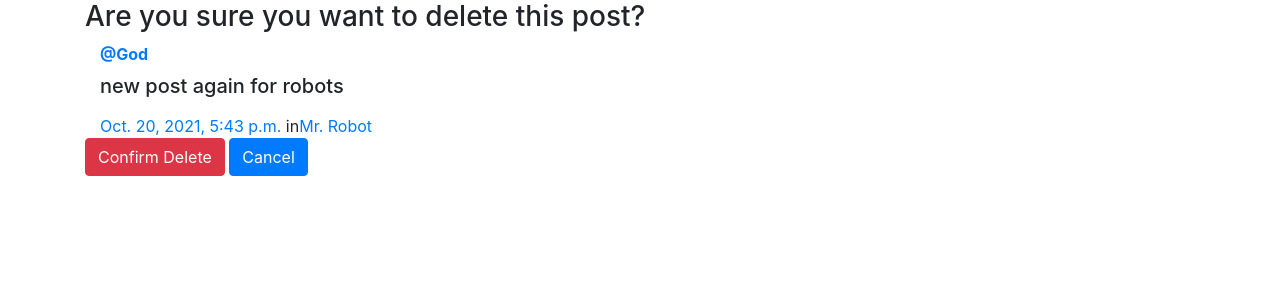
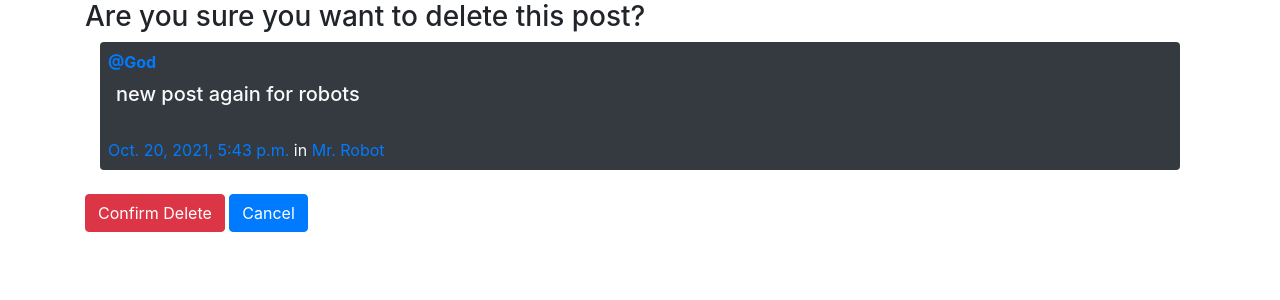
Before and after one commit to August-Schleich/Space_Social, a Django app: a page that uses Space_Social/templates/base.html in a window 1280 px wide. Shown: the part 56-356 px from the top of the page. Run offline with Django 3.2, Linux system fonts and the light colour scheme; data comes from the database, SQL or seed files in the repository; both versions use the stored data as it was after the commit; some libraries are stand-ins or nearby versions.

Commit message:
debugging CreatePost Class: found no success url on CreatePost

```diff
--- a/Space_Social/groups/templates/groups/group_detail.html
+++ b/Space_Social/groups/templates/groups/group_detail.html
@@ -24,6 +24,7 @@
 	{% else %}
 
 		{% for post in group.posts.all %}
+
 		<div class="bg-dark text-light p-3"style="border-radius: 10px;">
 			{% include "posts/_post.html" %}
 		</div>
--- a/Space_Social/posts/templates/posts/_post.html
+++ b/Space_Social/posts/templates/posts/_post.html
@@ -1,12 +1,13 @@
+
 <div class="media">
 
-	<div class="media-body">
+	<div class="media-body bg-dark p-2 text-light rounded">
 		<a href="{% url 'posts:for_user' username=post.user.username %}"><strong >@{{ post.user.username }}</strong></a>
-		<h5 class="media-heading pt-2">{{ post.message_html|safe }}</h5>
+		<h5 class="media-heading p-2">{{ post.message_html|safe }}</h5>
 
-			<time class="time"><a href="{% url 'posts:single' username=post.user.username pk=post.pk %}">{{ post.created_at }}</a></time>
+			<time class="time"><a href="{% url 'posts:single' username=post.user.username pk=post.pk %}">{{ post.created_at}}</a></time>
 			{% if post.group %}
-			<span class="group-name">in<a href="#">{{ post.group.name }}</a></span>
+			<span class="group-name">in <a href="#">{{ post.group.name }}</a></span>
 			{% endif %}
 		</h5>
 
@@ -20,3 +21,4 @@
 		</div>
 	</div>
 </div>
+<br>
--- a/Space_Social/posts/templates/posts/post_confirm_delete.html
+++ b/Space_Social/posts/templates/posts/post_confirm_delete.html
@@ -1,4 +1,4 @@
-{% extends "posts/post_base.html" %}
+{% extends 'posts/post_base.html' %}
 
 
 {% block post_content %}
@@ -8,7 +8,7 @@
 	{% include "posts/_post.html" with post=object hide_delete=True %}
 </div>
 
-<form  method="POST">
+<form  method="POST" >
 	{% csrf_token %}
 	<input type="submit" value="Confirm Delete" class="btn btn-danger btn-large">
 	<a href="{% url 'posts:single' username=user.username pk=object.pk %}" class="btn btn-primary ">Cancel</a>
--- a/Space_Social/posts/templates/posts/post_form.html
+++ b/Space_Social/posts/templates/posts/post_form.html
@@ -7,8 +7,7 @@
 <form class="form-control" method="POST" action="{% url 'posts:create' %}" id="postForm" style="border:none;" >
 	{% csrf_token %}
 	{% bootstrap_form form %}
-	{% buttons %}
-		<button type="submit" class="btn btn-primary btn-large">Post</button>
-	{% endbuttons %}
+	<input type="submit" Value="POST" class="btn btn-primary btn-large">
+
 </form>
 {% endblock %}
--- a/Space_Social/posts/templates/posts/user_post_list.html
+++ b/Space_Social/posts/templates/posts/user_post_list.html
@@ -2,6 +2,7 @@
 
 {% block prepost %}
 <div class="container p-5 col-md-4 ">
+
 	<h1>@{{ post_user.username }}</h1>
 	<p>Post History</p>
 </div>
--- a/Space_Social/posts/urls.py
+++ b/Space_Social/posts/urls.py
@@ -12,5 +12,5 @@ urlpatterns = [
     path("new/", views.CreatePost.as_view(), name="create"),
     path("by/<username>/",views.UserPosts.as_view(),name="for_user"),
     path("by/<username>/<int:pk>/",views.PostDetail.as_view(),name="single"),
-    path("delete/<int:pk>/",views.DeletePost.as_view(),name="delete"),
+    path("delete/<int:pk>/",views.DeletePost.as_view(),name='delete'),
 ]
--- a/Space_Social/posts/views.py
+++ b/Space_Social/posts/views.py
@@ -24,8 +24,8 @@ class UserPosts(generic.ListView):
 
     def get_queryset(self):
         try:
-            self.post_user = User.objects.prefetch_related("posts").get(
-                username__iexact=self.kwargs.get("username")
+            self.post_user = User.objects.prefetch_related('posts').get(
+                username__iexact=self.kwargs.get('username')
             )
         except User.DoesNotExist:
             raise Http404
@@ -47,7 +47,7 @@ class PostDetail(SelectRelatedMixin,generic.DeleteView):
         return queryset.filter(user__username__iexact=self.kwargs.get('username'))
 
 class CreatePost(LoginRequiredMixin,SelectRelatedMixin,generic.CreateView):
-
+    success_url = reverse_lazy('posts:all')
     fields = ('message','group')
     model = models.Post
 
@@ -59,13 +59,13 @@ class CreatePost(LoginRequiredMixin,SelectRelatedMixin,generic.CreateView):
 
 class DeletePost(LoginRequiredMixin, SelectRelatedMixin, generic.DeleteView):
     model = models.Post
-    select_related = ("user", "group")
-    success_url = reverse_lazy("posts:all")
+    select_related = ('user', 'group')
+    success_url = reverse_lazy('posts:all')
 
     def get_queryset(self):
         queryset = super().get_queryset()
         return queryset.filter(user_id=self.request.user.id)
 
     def delete(self, *args, **kwargs):
-        messages.success(self.request, "Post Deleted")
-        return super().delete(*args, **kwargs)
+        messages.success(self.request, 'Post Deleted')
+        return super().delete(*args,**kwargs)
--- a/Space_Social/templates/base.html
+++ b/Space_Social/templates/base.html
@@ -1,5 +1,6 @@
 <!DOCTYPE html>
 {% load static %}
+{% load humanize %}
 <html>
     <head>
         <meta charset="utf-8">
```
Also changed, not shown: Space_Social/db.sqlite3.
